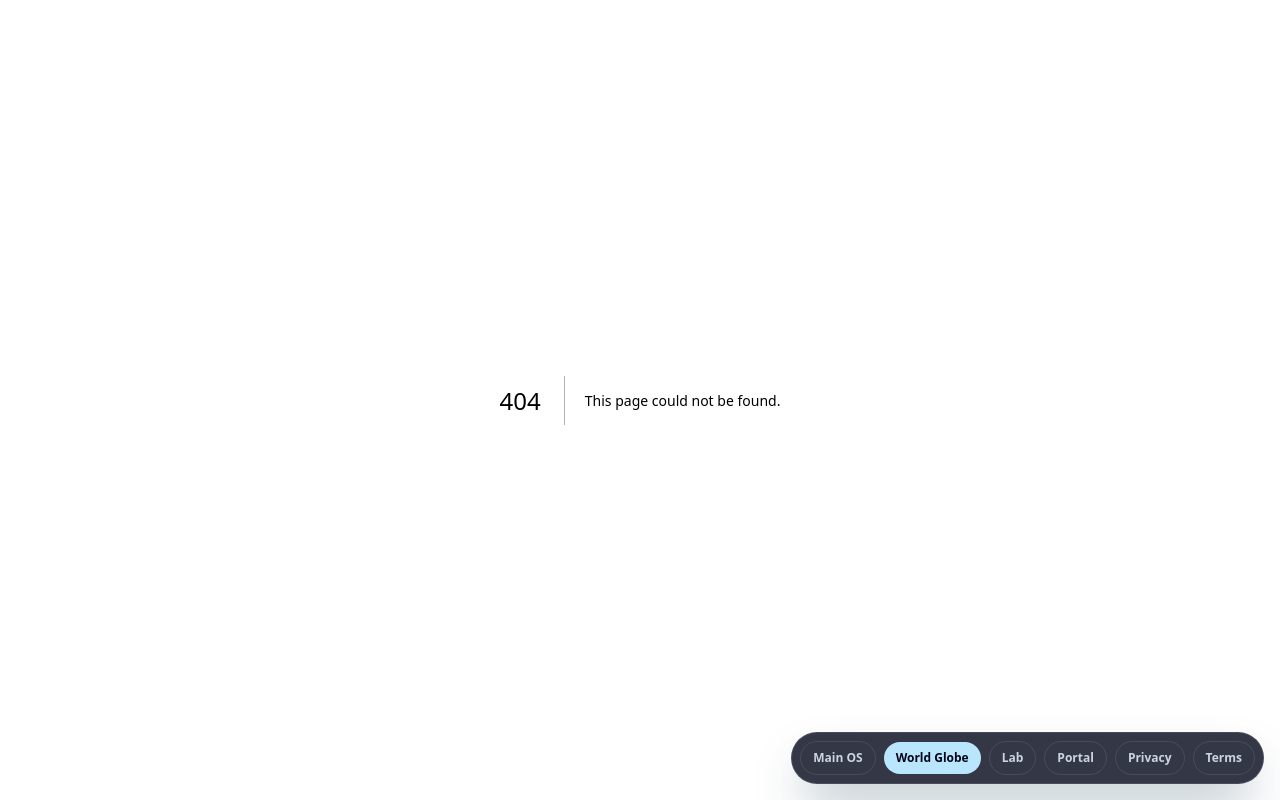
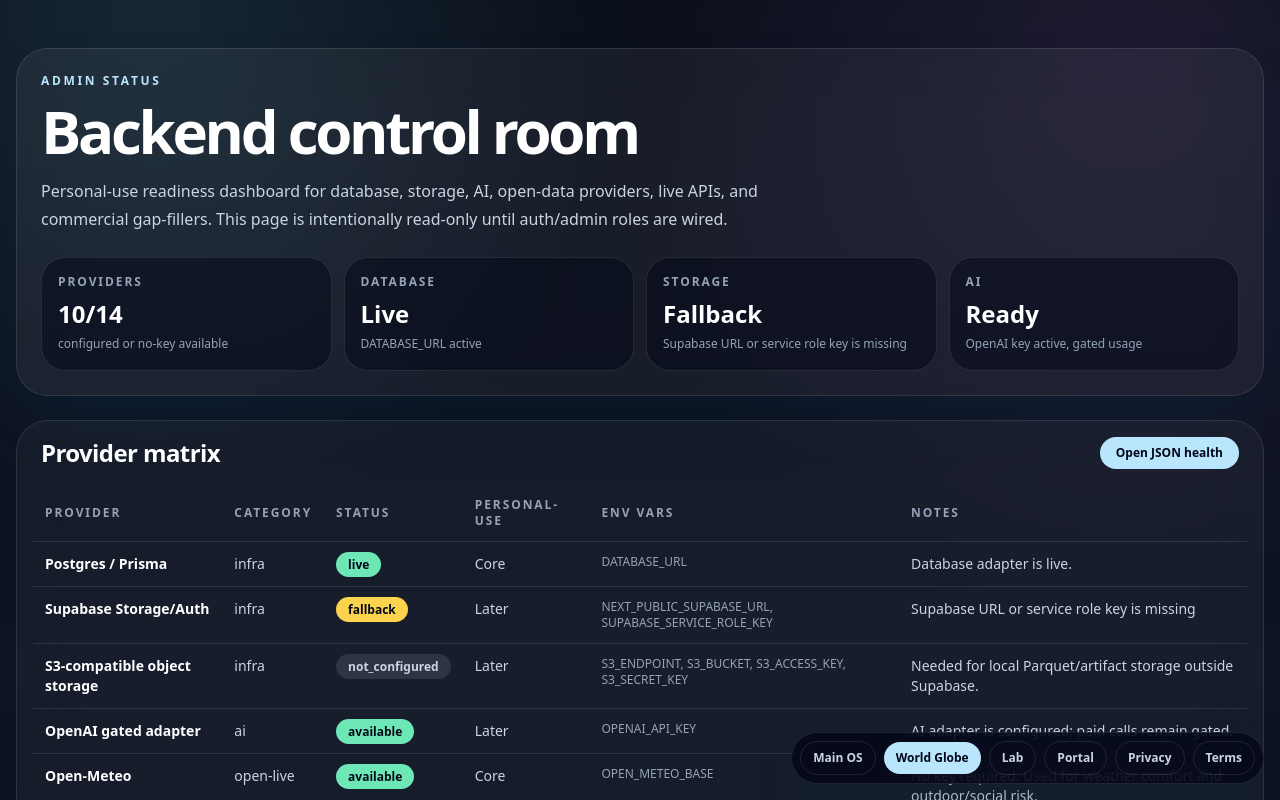
Before and after one commit to irf97/Travel-Guide, a Next.js app in the folder mvp/: page /admin in a window 1280 px wide. Before the commit this address had no page. Shown: the top 800 px of the page. Built offline with nearby package versions, Linux system fonts and the light colour scheme; no server answers.

Commit message:
Add admin provider status page

```diff
--- /dev/null
+++ b/mvp/app/admin/page.tsx
@@ -0,0 +1,72 @@
+import { getProviderHealth } from "@/lib/server/provider-status";
+import { getDbStatus } from "@/lib/server/db";
+import { getSupabaseStatus } from "@/lib/server/supabase";
+import { getAiAdapterStatus } from "@/lib/server/openai-adapter";
+
+export const dynamic = "force-dynamic";
+
+function StatusBadge({ status }: { status: string }) {
+  const color = status === "live" || status === "available" ? "bg-emerald-300 text-slate-950" : status === "fallback" ? "bg-amber-300 text-slate-950" : "bg-white/10 text-slate-300";
+  return <span className={`rounded-full px-3 py-1 text-xs font-black ${color}`}>{status}</span>;
+}
+
+export default function AdminPage() {
+  const providers = getProviderHealth();
+  const db = getDbStatus();
+  const supabase = getSupabaseStatus();
+  const ai = getAiAdapterStatus();
+  const configured = providers.filter((provider) => provider.configured).length;
+
+  return (
+    <main className="mx-auto min-h-screen max-w-7xl px-4 py-12 text-white">
+      <section className="rounded-[2rem] border border-white/10 bg-white/[0.055] p-6 shadow-2xl shadow-sky-950/30 backdrop-blur-xl">
+        <p className="text-xs font-black uppercase tracking-[0.22em] text-sky-200">Admin status</p>
+        <h1 className="mt-3 text-4xl font-black tracking-[-0.055em] md:text-6xl">Backend control room</h1>
+        <p className="mt-4 max-w-3xl leading-7 text-slate-300">Personal-use readiness dashboard for database, storage, AI, open-data providers, live APIs, and commercial gap-fillers. This page is intentionally read-only until auth/admin roles are wired.</p>
+        <div className="mt-6 grid gap-3 md:grid-cols-4">
+          <Metric label="Providers" value={`${configured}/${providers.length}`} note="configured or no-key available" />
+          <Metric label="Database" value={db.configured ? "Live" : "Fallback"} note={db.reason ?? "DATABASE_URL active"} />
+          <Metric label="Storage" value={supabase.storageConfigured ? "Live" : "Fallback"} note={supabase.reason ?? "Supabase storage active"} />
+          <Metric label="AI" value={ai.configured ? "Ready" : "Fallback"} note={ai.reason ?? "OpenAI key active, gated usage"} />
+        </div>
+      </section>
+
+      <section className="mt-6 rounded-[2rem] border border-white/10 bg-white/[0.045] p-4 backdrop-blur-xl">
+        <div className="mb-4 flex flex-wrap items-center justify-between gap-3 px-2">
+          <h2 className="text-2xl font-black tracking-tight">Provider matrix</h2>
+          <a className="rounded-full bg-sky-200 px-4 py-2 text-xs font-black text-slate-950" href="/api/health">Open JSON health</a>
+        </div>
+        <div className="overflow-x-auto">
+          <table className="w-full min-w-[860px] border-collapse text-left text-sm">
+            <thead>
+              <tr className="border-b border-white/10 text-xs uppercase tracking-[0.16em] text-slate-400">
+                <th className="p-3">Provider</th>
+                <th className="p-3">Category</th>
+                <th className="p-3">Status</th>
+                <th className="p-3">Personal-use</th>
+                <th className="p-3">Env vars</th>
+                <th className="p-3">Notes</th>
+              </tr>
+            </thead>
+            <tbody>
+              {providers.map((provider) => (
+                <tr key={provider.key} className="border-b border-white/10 align-top">
+                  <td className="p-3 font-black text-white">{provider.label}</td>
+                  <td className="p-3 text-slate-300">{provider.category}</td>
+                  <td className="p-3"><StatusBadge status={provider.status} /></td>
+                  <td className="p-3 text-slate-300">{provider.requiredForPersonalUse ? "Core" : "Later"}</td>
+                  <td className="p-3 text-xs text-slate-400">{provider.envVars.join(", ") || "none"}</td>
+                  <td className="p-3 max-w-md text-slate-300">{provider.notes}</td>
+                </tr>
+              ))}
+            </tbody>
+          </table>
+        </div>
+      </section>
+    </main>
+  );
+}
+
+function Metric({ label, value, note }: { label: string; value: string; note: string }) {
+  return <div className="rounded-3xl border border-white/10 bg-slate-950/50 p-4"><div className="text-xs font-black uppercase tracking-[0.16em] text-slate-400">{label}</div><div className="mt-2 text-2xl font-black text-white">{value}</div><div className="mt-1 text-xs leading-5 text-slate-400">{note}</div></div>;
+}
```
